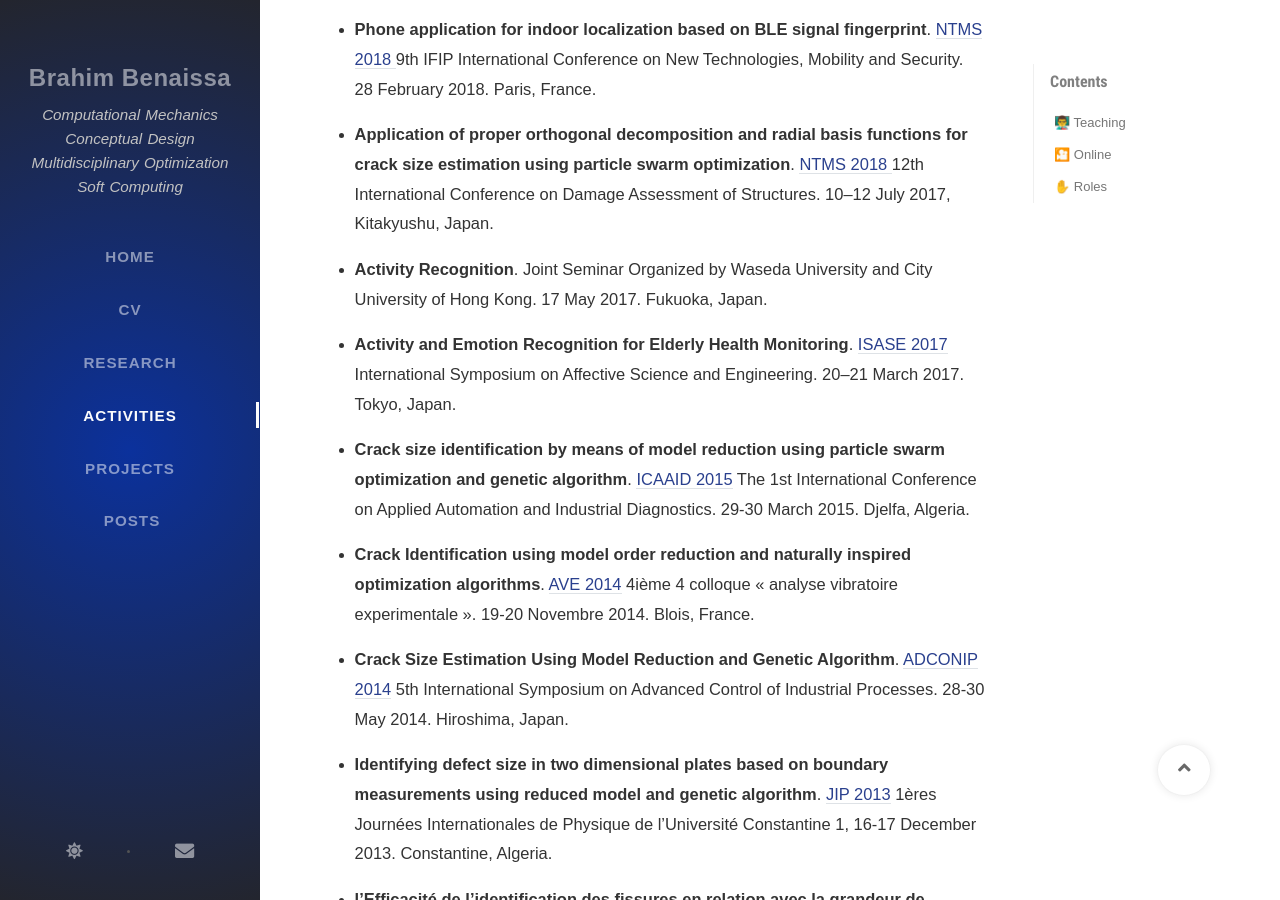
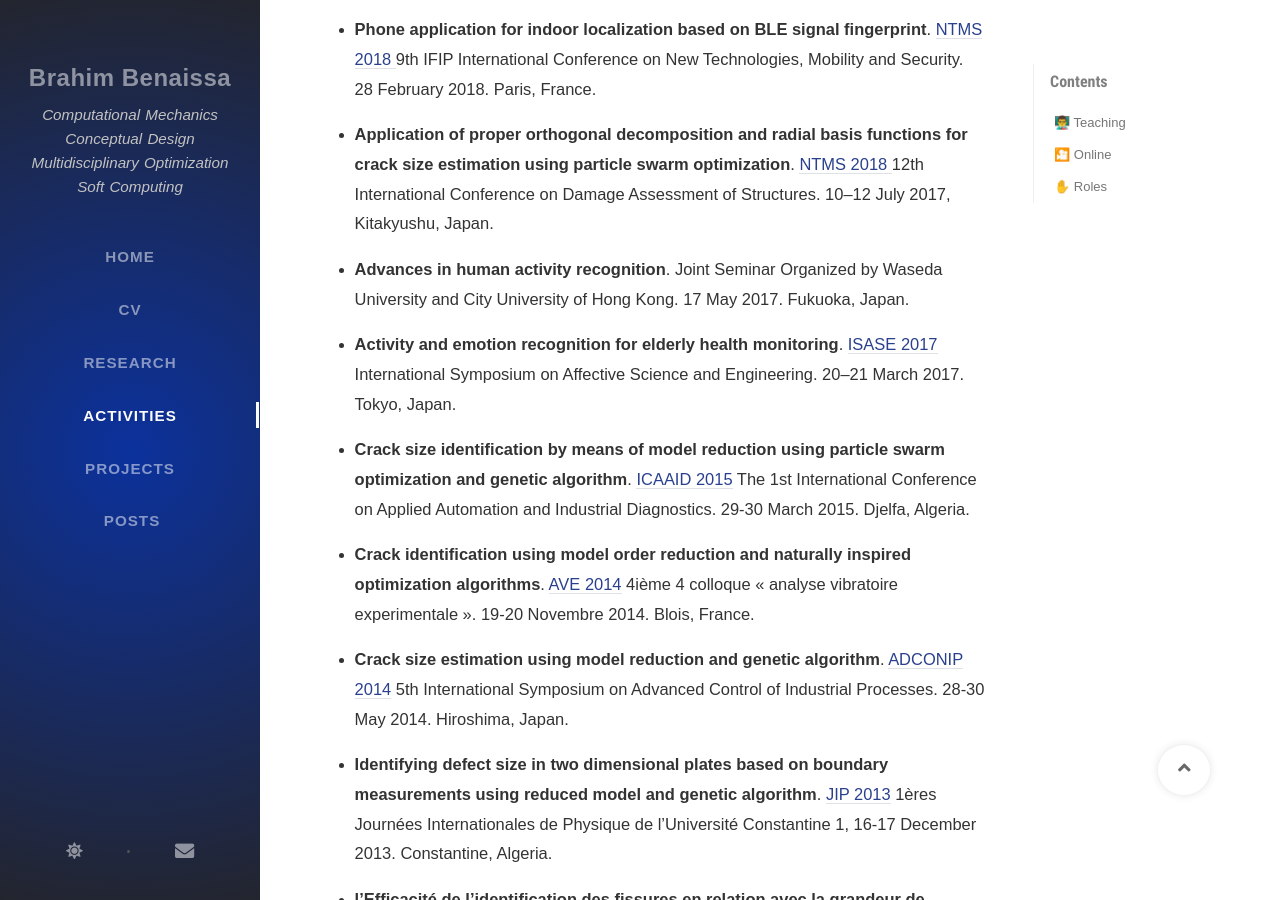
Before and after one commit to Brahim-Benaissa/Brahim-Benaissa.github.io, a Jekyll site: the page built from tabs/activities.md, in a window 1280 px wide and 900 px high, scrolled down 2964 px. Built offline with Jekyll 4.4.1, drawn with Linux system fonts in a browser that asks for light colours; nearby versions of some CDN libraries; some web fonts are replaced; comment, search, counter and statistics services are not loaded.

Commit message:
Update activities.md

```diff
--- a/tabs/activities.md
+++ b/tabs/activities.md
@@ -97,15 +97,15 @@ toc: true
 
 - **Application of proper orthogonal decomposition and radial basis functions for crack size estimation using particle swarm optimization**. <a href="https://iopscience.iop.org/issue/1742-6596/842/1l" target="_blank"> NTMS 2018 </a> 12th International Conference on Damage Assessment of Structures. 10–12 July 2017, Kitakyushu, Japan.
 
-- **Activity Recognition**. Joint Seminar Organized by Waseda University and City University of Hong Kong.  17 May 2017. Fukuoka, Japan.
+- **Advances in human activity recognition**. Joint Seminar Organized by Waseda University and City University of Hong Kong.  17 May 2017. Fukuoka, Japan.
 
-- **Activity and Emotion Recognition for Elderly Health Monitoring**. <a href="https://www.isase-ke.org/conference/isase2017" target="_blank"> ISASE 2017</a> International Symposium on Affective Science and Engineering.  20–21 March 2017. Tokyo, Japan.
+- **Activity and emotion recognition for elderly health monitoring**. <a href="https://www.isase-ke.org/conference/isase2017" target="_blank"> ISASE 2017</a> International Symposium on Affective Science and Engineering.  20–21 March 2017. Tokyo, Japan.
 
 - **Crack size identification by means of model reduction using particle swarm optimization and genetic algorithm**. <a href="http://www.univ-djelfa.dz/icaaid/" target="_blank"> ICAAID 2015</a> The 1st International Conference on Applied Automation and Industrial Diagnostics. 29-30 March 2015. Djelfa, Algeria.
 
-- **Crack Identification using model order reduction and naturally inspired optimization algorithms**. <a href="https://ave2014.sciencesconf.org/index.html" target="_blank"> AVE 2014</a> 4ième 4 colloque « analyse vibratoire experimentale ».  19-20 Novembre 2014. Blois, France.
+- **Crack identification using model order reduction and naturally inspired optimization algorithms**. <a href="https://ave2014.sciencesconf.org/index.html" target="_blank"> AVE 2014</a> 4ième 4 colloque « analyse vibratoire experimentale ».  19-20 Novembre 2014. Blois, France.
 
-- **Crack Size Estimation Using Model Reduction and Genetic Algorithm**. <a href="https://folk.ntnu.no/skoge/prost/proceedings/adconip-2014/" target="_blank"> ADCONIP 2014</a> 5th International Symposium on Advanced Control of Industrial Processes.  28-30 May 2014. Hiroshima,  Japan.
+- **Crack size estimation using model reduction and genetic algorithm**. <a href="https://folk.ntnu.no/skoge/prost/proceedings/adconip-2014/" target="_blank"> ADCONIP 2014</a> 5th International Symposium on Advanced Control of Industrial Processes.  28-30 May 2014. Hiroshima,  Japan.
 
 - **Identifying defect size in two dimensional plates based on boundary measurements using  reduced model and genetic algorithm**. <a href="https://www.asjp.cerist.dz/en/article/102157" target="_blank"> JIP 2013</a> 1ères Journées Internationales de Physique de l’Université Constantine 1, 16-17 December 2013. Constantine, Algeria.
 
```
